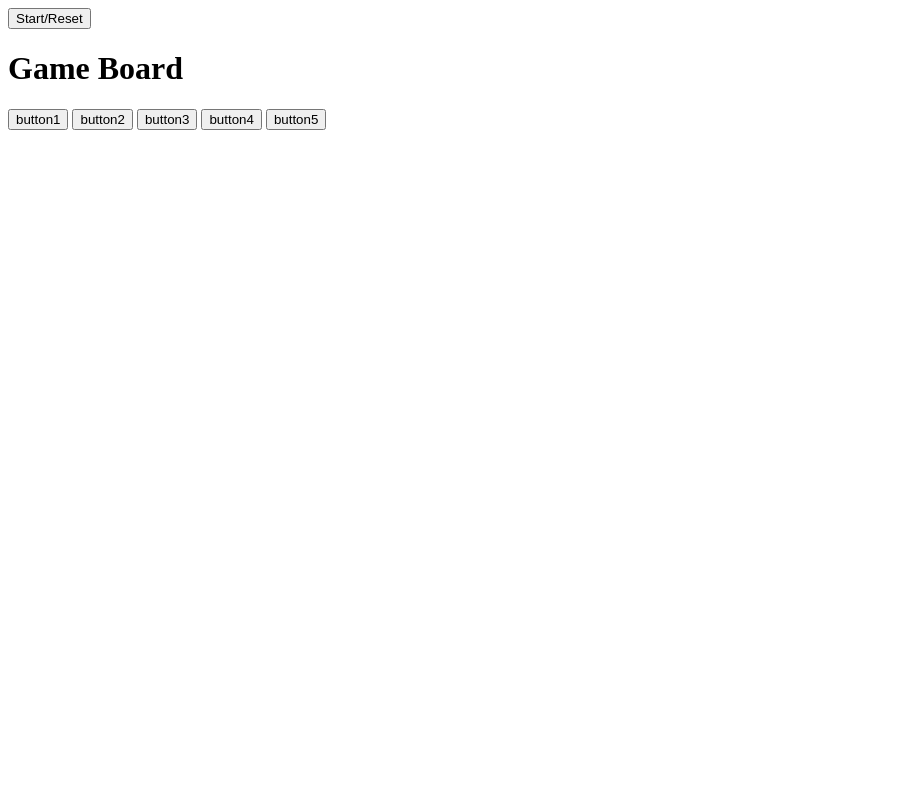
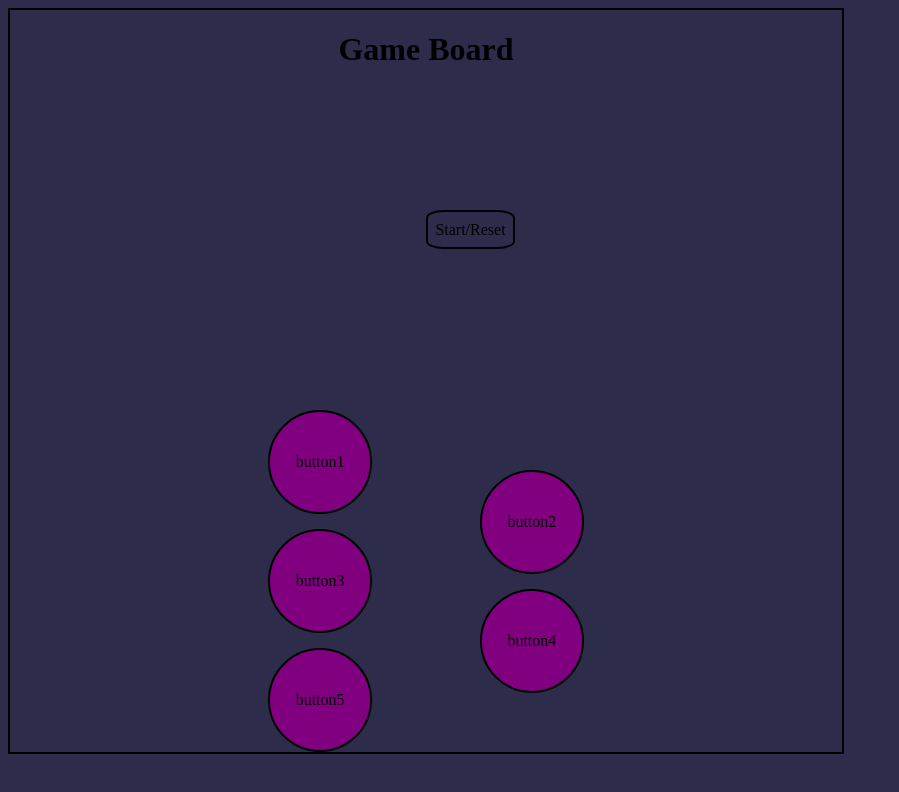
Before and after one commit to mluckster/Cybersays-Game, a plain HTML site: page index.html in a window 1280 px wide. Shown: the whole page, without its empty margins (0-899 px from the left). Drawn offline with Linux system fonts and the light colour scheme.

Commit message:
add basic css styling

```diff
--- a/css/style.css
+++ b/css/style.css
@@ -0,0 +1,82 @@
+body{
+    background-color: rgb(45, 45, 75);
+    display: grid;
+    grid-template-columns: repeat(4, 1fr);
+    grid-template-rows: 200px 200px 1fr;
+    border: 2px solid black;
+    width: 65vw;
+}
+
+#start {
+    grid-column: 3/5;
+    grid-row: 2;
+    display: flex;
+    justify-content: center;
+    align-items: center;
+    border: 2px solid black;
+    height: 35px;
+    width: 85px;
+    border-radius: 20%;
+}
+
+h1 {
+    justify-self: center;
+    grid-column: 1/5;
+    grid-row: 1;
+}
+
+.gamegrid {
+    grid-column: 1/5;
+    grid-row: 3/9;
+    display: grid;
+    grid-template-columns: repeat(4, 1fr);
+    grid-template-rows: repeat(6, 1fr);
+    gap: 15px;
+}
+
+.board {
+    display: flex;
+    justify-content: center;
+    align-items: center;
+    height: 100px;
+    width: 100px;
+    background-color: #850000;
+    border-radius: 50%;
+    margin: auto;
+    border: 2px solid black
+    /* display: inline-block; */
+}
+
+div.active {
+    background-color: white;
+}
+
+[id='0'] {
+    grid-column: 2;
+    grid-row: 1/3;
+    background-color: purple;
+}
+
+[id='1'] {
+    grid-column: 3;
+    grid-row: 2/4;
+    background-color: purple;
+}
+
+[id='2'] {
+    grid-column: 2;
+    grid-row: 3/5;
+    background-color: purple;
+}
+
+[id='3'] {
+    grid-column: 3;
+    grid-row: 4/6;
+    background-color: purple;
+}
+
+[id='4'] {
+    grid-column: 2;
+    grid-row: 5/7;
+    background-color: purple;
+}
--- a/index.html
+++ b/index.html
@@ -4,21 +4,21 @@
     <meta charset="UTF-8">
     <meta http-equiv="X-UA-Compatible" content="IE=edge">
     <meta name="viewport" content="width=device-width, initial-scale=1.0">
-    <title>Document</title>
+    <title>Cyber-says</title>
     <link rel="stylesheet" href="css/style.css">
     <script src="js/main.js" defer></script>
 
 
 </head>
 <body>
-    <button id="start">Start/Reset</button>
     <h1>Game Board</h1>
-    <div>
-        <button id="0" class="board">button1</button>
-        <button id="1" class="board">button2</button>
-        <button id="2" class="board">button3</button>
-        <button id="3" class="board">button4</button>
-        <button id="4" class="board">button5</button>
+    <div id="start">Start/Reset</div>
+    <div class="gamegrid">
+        <div id="0" class="board">button1</div>
+        <div id="1" class="board">button2</div>
+        <div id="2" class="board">button3</div>
+        <div id="3" class="board">button4</div>
+        <div id="4" class="board">button5</div>
     </div>
 
 </body>
--- a/js/main.js
+++ b/js/main.js
@@ -26,6 +26,7 @@ function arraysEqual(arr1, arr2) {
     }
 }
 
+// used in asynch functions - returns resolve with a value / reject with a reason (error)
 async function getInput() {
     return new Promise((resolve) => {
         for (let button of boardEl) {
@@ -35,6 +36,16 @@ async function getInput() {
         }
     })
 }
+
+
+// used in dom lab, this only works on event listener - evt.target.classList.add('active')
+//inserting render function here this will be for the computer array render:
+function compRender () {
+    for (index = 0; index < currLevel; index++) {
+        // need a set timeout function
+    }
+}
+
 
 
 
@@ -54,6 +65,9 @@ startEl.addEventListener('click', async (begin) => {
     playerSeq = [];
 
     while (arraysEqual(compSeq, playerSeq)) {
+        if (currLevel === 10) {
+            console.log(`congrats, you've won the game`)
+        }
         playerSeq = [];
         currLevel++
         newRand = randInteger()
@@ -62,12 +76,14 @@ startEl.addEventListener('click', async (begin) => {
         // need to render the pattern here
         // boardEl[0] will select individual board buttons
 
-        // console.log(boardEl)
+        // checks every index that the player inputs against the same index on computer
+        //
         for (index = 0; index < currLevel; index++) {
             playerSeq.push(await getInput())
             console.log(playerSeq[index])
             console.log(compSeq[index])
             if (playerSeq[index] !== compSeq[index]){
+                // GAME OVER HERE
                 break
             }
         }
```
